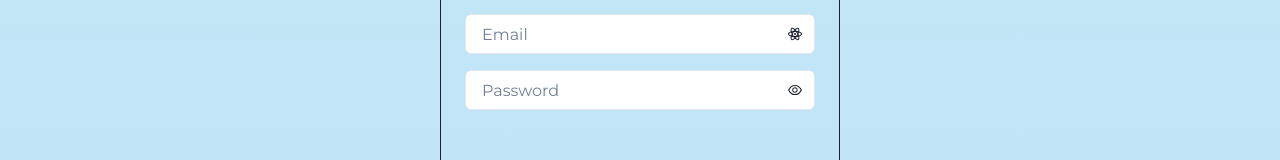
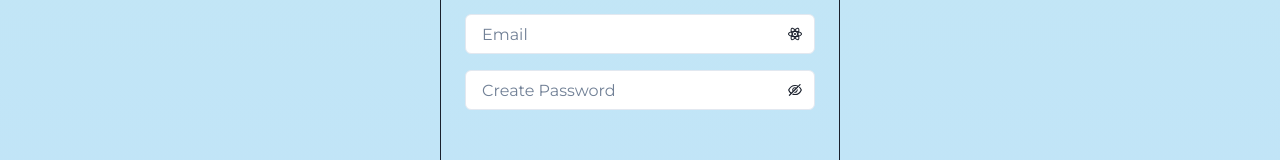
Before and after one commit to TharinduEpaz/bookshelf, a React (Vite) app in the folder bookshelf/: page /login in a window 1280 px wide. Shown: the part 183-343 px from the top of the page. Built offline with nearby package versions, Linux system fonts and the light colour scheme.

Commit message:
edit login

```diff
--- a/bookshelf/src/pages/Login.jsx
+++ b/bookshelf/src/pages/Login.jsx
@@ -15,12 +15,17 @@ import {
   InputRightElement,
 } from '@chakra-ui/react';
 import bookgirl from "../assets/bookgirl.png";
+import { useState } from 'react';
+
 import { RiReactjsLine } from "react-icons/ri";
 import { AiOutlineEye } from "react-icons/ai";
+import { AiOutlineEyeInvisible } from 'react-icons/ai';
 
 
 
 export default function SimpleCard() {
+  const [showPassword, setShowPassword] = useState(false);
+
   return (
     <Flex
       minH={'100vh'}
@@ -58,16 +63,21 @@ export default function SimpleCard() {
               </InputGroup>
             </FormControl>
 
-            <FormControl id="password">
+            <FormControl id="password" isRequired>
               <InputGroup>
-                <Input type="password"
-                  placeholder='Password'
+                <Input type={showPassword ? 'text' : 'password'}
+                  placeholder='Create Password'
                   bg={useColorModeValue('white')} />
-
-                <InputRightElement>
-                  <AiOutlineEye />
+                <InputRightElement h={'full'}>
+                  <Button
+                    variant={''}
+                    size={"xlarge"}
+                    onClick={() =>
+                      setShowPassword((showPassword) => !showPassword)
+                    }>
+                    {showPassword ? <AiOutlineEye /> : <AiOutlineEyeInvisible />}
+                  </Button>
                 </InputRightElement>
-
               </InputGroup>
             </FormControl>
 
```
